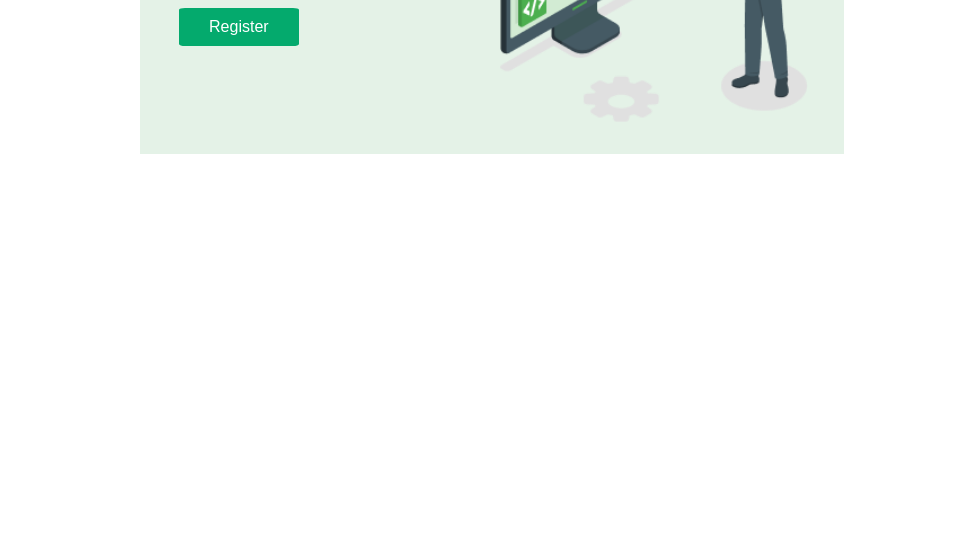
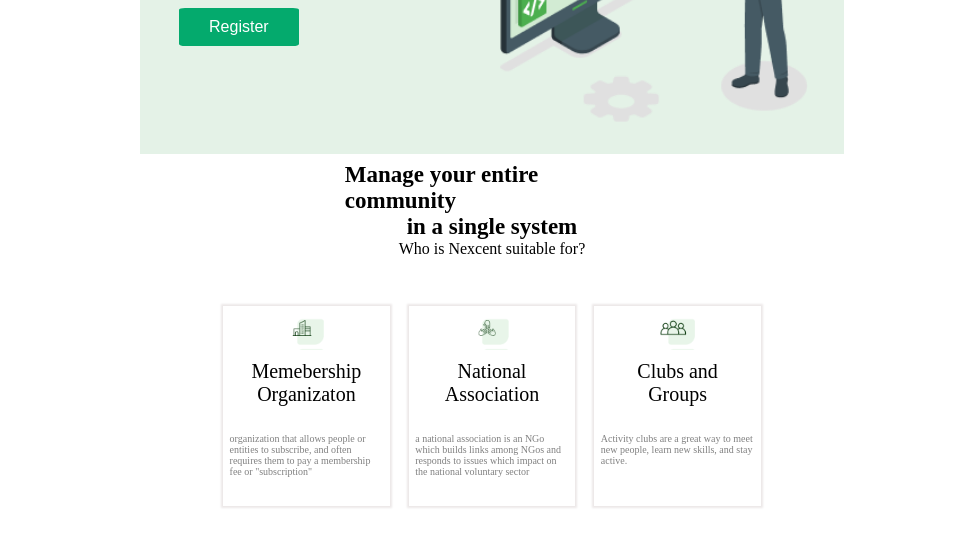
Before and after one commit to pooribhajji/DJCSI_WEBTASK_Poorva_BASIC, a plain HTML site: page index.html in a window 1280 px wide. Shown: the part 310-848 px from the top of the page, without its empty margins (180-1142 px from the left). Before the commit the page ends 800 px from the top, so only its background shows below. Drawn offline with Linux system fonts and the light colour scheme.

Commit message:
Panel 1 done

```diff
--- a/Style.css
+++ b/Style.css
@@ -119,3 +119,137 @@
  font-size: 16px;
  border-radius: 5%;
 }
+/* Register panel */
+.panel1{
+    width: 55vw;
+    height:30vw;
+
+    margin-left: 25%;
+    display: flex;
+    flex-direction: column;
+    justify-content: center;
+    align-items: center;
+}
+.panel1A{
+    width: 25vw;
+    height:10vw;
+
+    display: flex;
+    flex-direction: column;
+    justify-content: center;
+    align-items: center;
+}
+#panel1A_1{
+    width: 23vw;
+    height:6vw;
+
+    display: flex;
+    flex-direction: column;
+    justify-content: center;
+    align-items: center;
+    color: black;
+    font-size: 23px;
+    font-weight: bolder;
+}
+
+#panel1A_2{
+    width: 20vw;
+    height:2cqmax;
+
+    text-align: center;
+}
+.panel1B{
+    width: 45vw;
+    height:35vh;
+
+    display: flex;
+    justify-content: space-evenly;
+    align-items: center;
+}
+#panel1B_1{
+   width:13vw;
+   height:25vh;
+   box-shadow: 0px 0px 2px 2px rgb(236, 232, 232);
+   display: flex;
+    flex-direction: column;
+    justify-content: space-evenly;
+    align-items: center;
+}
+#panel1B_2{
+    width:13vw;
+    height:25vh;
+    box-shadow: 0px 0px 2px 2px rgb(236, 232, 232);
+    display: flex;
+    flex-direction: column;
+    justify-content: space-evenly;
+    align-items: center;
+
+}
+#panel1B_3{
+    width:13vw;
+    height:25vh;
+    box-shadow: 0px 0px 2px 2px rgb(236, 232, 232);
+    display: flex;
+    flex-direction: column;
+    justify-content: space-evenly;
+    align-items: center;
+}
+#panel1B_1img{
+    width:35px;
+    height:35px;
+    background-image: url("img1 (1).png");
+    background-size: contain;
+}
+#panel1B_1head{
+    width:10vw;
+    height:8vh;
+
+    font-size: 20px;
+    text-align: center;
+}
+#panel1B_1text{
+    width:12vw;
+    height:8vh;
+
+    font-size: x-small;
+    color: grey;
+}
+#panel1B_2img{
+    width:35px;
+    height:35px;
+    background-image: url("img1 (2).png");
+    background-size: contain;
+}
+#panel1B_2head{
+    width:10vw;
+    height:8vh;
+
+    font-size: 20px;
+    text-align: center;
+}
+#panel1B_2text{
+    width:12vw;
+    height:8vh;
+    color: grey;
+    font-size: x-small;
+}
+#panel1B_3img{
+    width:35px;
+    height:35px;
+    background-image: url("img1 (3).png");
+    background-size: contain;
+}
+#panel1B_3head{
+    width:10vw;
+    height:8vh;
+
+    font-size: 20px;
+    text-align: center;
+}
+#panel1B_3text{
+    width:12vw;
+    height:8vh;
+    color: grey;
+    font-size: x-small;
+}
+/*PANEL 1 finished */
--- a/index.html
+++ b/index.html
@@ -29,9 +29,40 @@
             <div id="regText3">Want to grow your business as a phtographer?</div>
             <button id="reg">Register</button>
         </div>
-
         <div class="regImg"></div>
      </div>
+     <div class="panel1">
+        <div class="panel1A">
+            <div id="panel1A_1">
+                <p>Manage your entire community</p>
+                <p>in a single system</p>
+            </div>
+            <div id="panel1A_2">Who is Nexcent suitable for?</div>
+        </div>
+        <div class="panel1B">
+            <div id="panel1B_1">
+                <div id="panel1B_1img"></div>
+                <div id="panel1B_1head">Memebership Organizaton</div>
+                <div id="panel1B_1text">organization that allows people or entities to subscribe, and often requires them to pay a membership fee or "subscription"</div>
+            </div>
+            <div id="panel1B_2">
+                <div id="panel1B_2img"></div>
+                <div id="panel1B_2head">National Association</div>
+                <div id="panel1B_2text">a national association is an NGo which builds links among  NGos and responds to issues which impact on the national voluntary sector</div>
+            </div>
+            <div id="panel1B_3">
+                <div id="panel1B_3img"></div>
+                <div id="panel1B_3head">Clubs and Groups</div>
+                <div id="panel1B_3text">Activity clubs are a great way to meet new people, learn new skills, and stay active. </div>
+            </div>
+        </div>
+     </div>
+     <div class="panel2">
+        <div class="panel2A"></div>
+        <div class="panel2B"></div>
+     </div>
     <script src="Script.js"></script>
+
+
 </body>
 </html>
```
Also changed, not shown: img1 (1).png (added), img1 (2).png (added), img1 (3).png (added).
